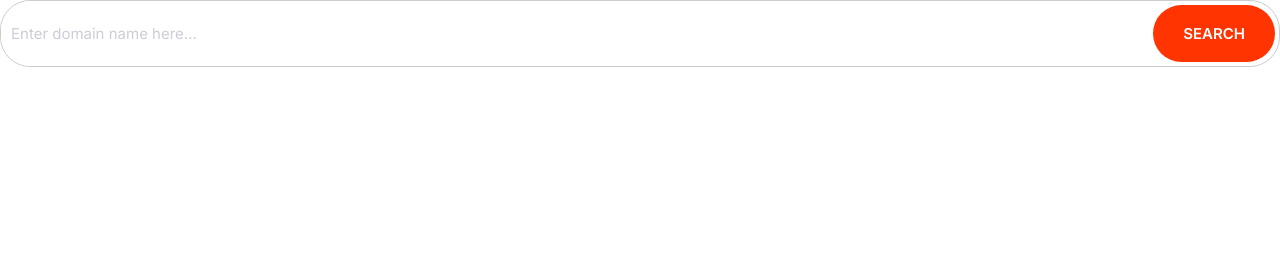
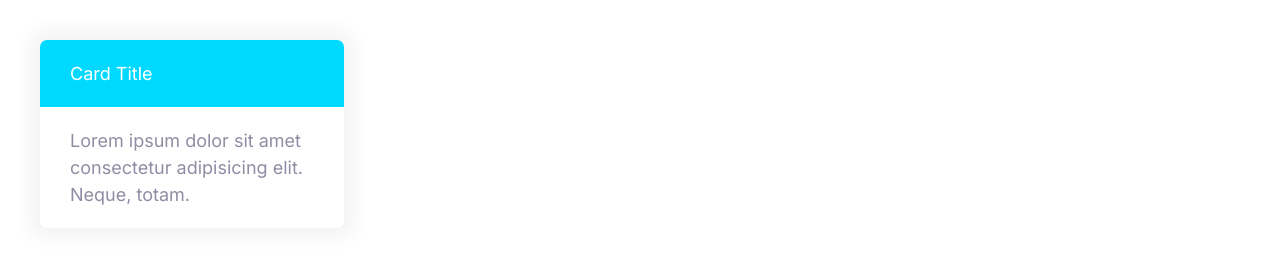
Before and after one commit to rgarza0416/Moshify, a plain HTML site: page index.html in a window 1280 px wide. Drawn offline with Linux system fonts and the light colour scheme.

Commit message:
built card layout

```diff
--- a/css/styles.css
+++ b/css/styles.css
@@ -277,3 +277,25 @@ a {
         font-size: 1.5rem;
     }
 }
+
+/* Cards */
+.card {
+    border-radius:  7px;
+    box-shadow: 0 0 20px 10px #f3f3f3;
+    overflow: hidden;
+}
+
+.card__header,
+.card__body {
+    padding: 2rem 3rem;
+}
+
+.card--primary .card__header {
+    background:  var(--color-primary);
+    color: #fff;
+}
+
+.card--secondary .card__header {
+    background:  var(--color-secondary);
+    color: #fff;
+}
--- a/index.html
+++ b/index.html
@@ -13,13 +13,13 @@
     <link rel="stylesheet" href="css/styles.css" />
   </head>
   <body>
-    <div class="input-group">
-      <input
-        type="text"
-        class="input"
-        placeholder="Enter domain name here..."
-      />
-      <button class="btn btn--accent">Search</button>
+    <div style="width: 30%; padding: 4rem">
+      <div class="card card--secondary">
+        <header class="card__header">Card Title</header>
+        <div class="card__body">
+          Lorem ipsum dolor sit amet consectetur adipisicing elit. Neque, totam.
+        </div>
+      </div>
     </div>
   </body>
 </html>
```
Also changed, not shown: components/cards.html (added, +8 -0 lines).
